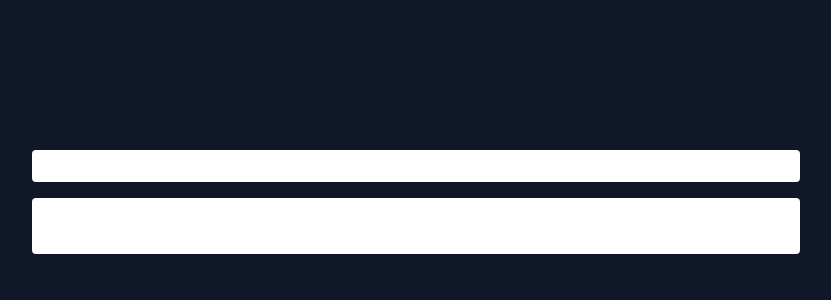
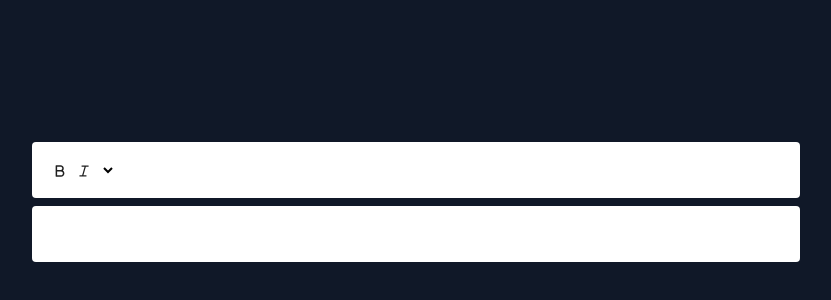
Before and after one commit to Davidihl/quill-sandbox, a React (Vite) app: page / in a window 1280 px wide. Shown: the part 198-498 px from the top of the page, without its empty margins (224-1055 px from the left). Built offline with nearby package versions, Linux system fonts and the light colour scheme.

Commit message:
feat: style toolbar

```diff
--- a/package.json
+++ b/package.json
@@ -10,6 +10,7 @@
     "preview": "vite preview"
   },
   "dependencies": {
+    "@ant-design/icons": "^5.6.1",
     "@tailwindcss/vite": "^4.1.13",
     "antd": "^5.27.4",
     "quill": "^2.0.3",
--- a/src/Editor.tsx
+++ b/src/Editor.tsx
@@ -1,25 +1,54 @@
+import { BoldOutlined, ItalicOutlined } from "@ant-design/icons";
+import { Button } from "antd";
 import Quill from "quill";
-import { useEffect, useRef } from "react";
+import { useEffect, useRef, useState, type ReactNode } from "react";
+import { createPortal } from "react-dom";
+// import "quill/dist/quill.core.css";
 
 export default function Editor() {
   const toolbarRef = useRef<HTMLDivElement>(null);
   const editorRef = useRef<HTMLDivElement>(null);
   const quillRef = useRef<Quill | null>(null);
+  const [toolbarLocation, setToolbarLocation] = useState<HTMLElement | null>();
 
   useEffect(() => {
     if (!editorRef.current || quillRef.current) {
       return;
     }
-
+    const toolbarDiv: HTMLElement | null =
+      document.getElementById("global-toolbar");
+    setToolbarLocation(toolbarDiv);
     const quill = new Quill(editorRef.current, {
-      modules: { toolbar: "toolbar" },
+      modules: { toolbar: toolbarRef.current },
     });
     quillRef.current = quill;
   }, []);
 
+  const toolbar: ReactNode = (
+    <div ref={toolbarRef}>
+      <span className="ql-formats">
+        <Button
+          type="text"
+          size="small"
+          className="ql-bold"
+          icon={<BoldOutlined />}
+        />
+        <Button
+          type="text"
+          size="small"
+          className="ql-italic"
+          icon={<ItalicOutlined />}
+        />
+      </span>
+      <span className="ql-formats">
+        <select className="ql-align"></select>
+      </span>
+    </div>
+  );
+
   return (
     <>
-      <div ref={toolbarRef}></div>
+      {toolbarLocation && createPortal(toolbar, toolbarLocation)}
       <div
         id="customEditor"
         ref={editorRef}
```
Also changed, not shown: 1 other file (tests, documents, lock files or other folders).
